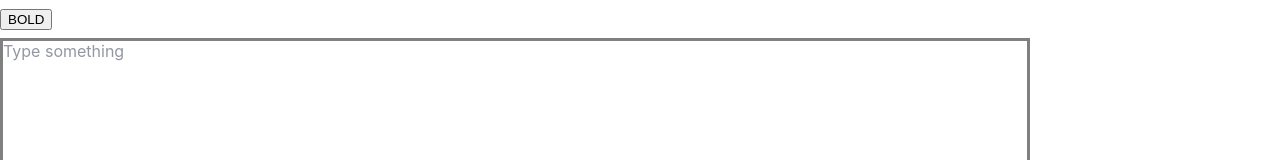
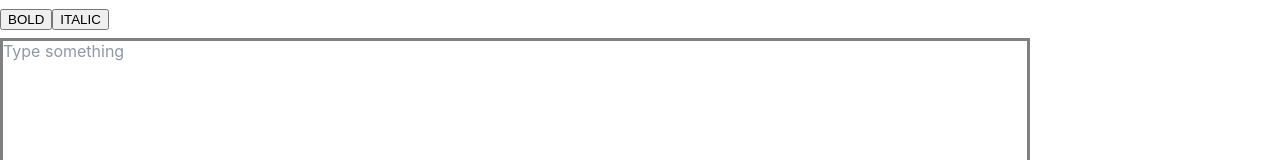
Before and after one commit to Ak1t0-Dev/text-styling-app, a React (Create React App) app: page / in a window 1280 px wide. Shown: the top 160 px of the page. Built offline with nearby package versions, Linux system fonts and the light colour scheme.

Commit message:
feat: added a italic button

```diff
--- a/src/components/TextEditor/TextEditor.tsx
+++ b/src/components/TextEditor/TextEditor.tsx
@@ -13,10 +13,15 @@ export const TextEditor = () => {
     setEditorState(RichUtils.toggleInlineStyle(editorState, "BOLD"));
   };
 
+  const toggleItalic = () => {
+    setEditorState(RichUtils.toggleInlineStyle(editorState, "ITALIC"));
+  };
+
   return (
     <>
       <div className="button-list">
         <Button onClick={toggleBold} title={"BOLD"} />
+        <Button onClick={toggleItalic} title={"ITALIC"} />
       </div>
       <div className="editor">
         <Editor
```
